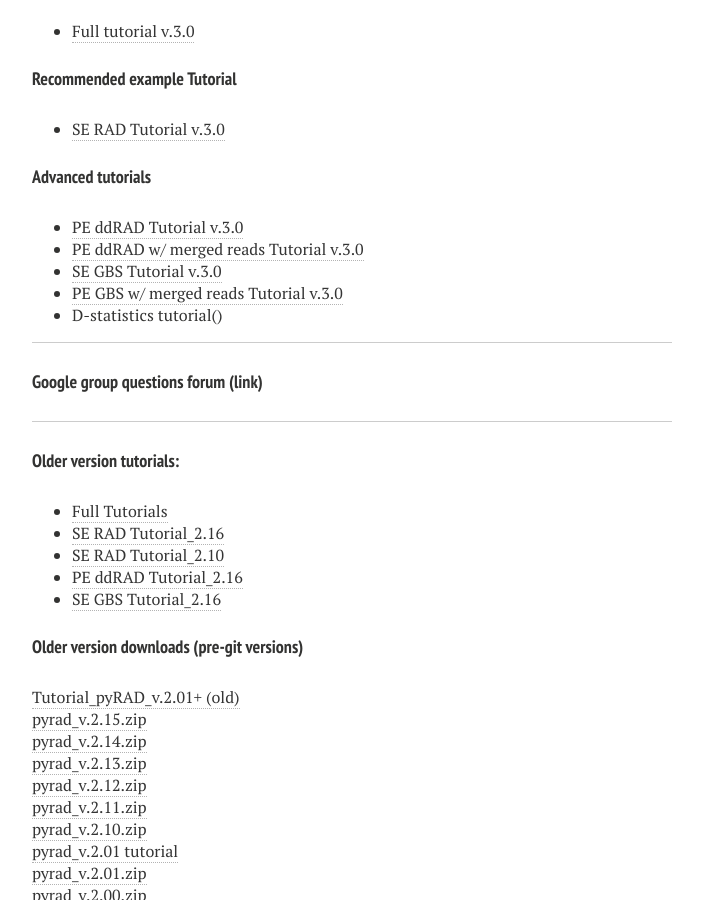
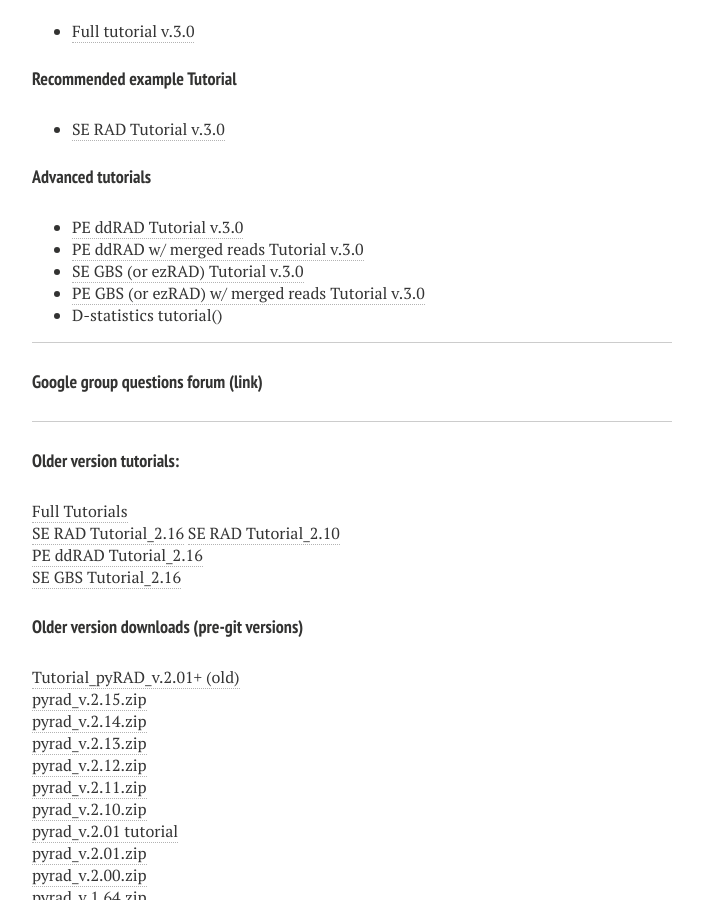
Before and after one commit to dereneaton/dereneaton.github.io, a Jekyll site: the page built from pyrad.md, in a window 1280 px wide and 900 px high, scrolled down 966 px. Shown: the whole window, without its empty margins (288-991 px from the left). Built offline with Jekyll 4.4.1, drawn with Linux system fonts in a browser that asks for light colours; Markdown is read by kramdown in place of the engine named in the settings.

Commit message:
added ezRAD plug

```diff
--- a/pyrad.md
+++ b/pyrad.md
@@ -34,8 +34,8 @@ _pyRAD_ can analyze RAD, ddRAD, GBS, paired-end ddRAD and paired-end GBS data se
 #### Advanced tutorials
 +  [PE ddRAD Tutorial v.3.0](http://nbviewer.ipython.org/gist/dereneaton/dc6241083c912519064e/tutorial_pairddRAD_3.0.ipynb)
 +  [PE ddRAD w/ merged reads Tutorial v.3.0](http://nbviewer.ipython.org/gist/dereneaton/dc6241083c912519064e/tutorial_pairddRAD_3.0-merged.ipynb)
-+  [SE GBS Tutorial v.3.0](http://nbviewer.ipython.org/gist/dereneaton/9d12ff5ab6584c5ceafa/tutorial_GBS_3.0.ipynb)
-+  [PE GBS w/ merged reads Tutorial v.3.0](http://nbviewer.ipython.org/gist/dereneaton/1f661bfb205b644086cc/PE-GBS_empirical.ipynb)
++  [SE GBS (or ezRAD) Tutorial v.3.0](http://nbviewer.ipython.org/gist/dereneaton/9d12ff5ab6584c5ceafa/tutorial_GBS_3.0.ipynb)
++  [PE GBS (or ezRAD) w/ merged reads Tutorial v.3.0](http://nbviewer.ipython.org/gist/dereneaton/1f661bfb205b644086cc/PE-GBS_empirical.ipynb)
 +  D-statistics tutorial()
 
 --------------------------
@@ -45,11 +45,11 @@ _pyRAD_ can analyze RAD, ddRAD, GBS, paired-end ddRAD and paired-end GBS data se
 ---------------------------
 
 #### Older version tutorials:
-+  [Full Tutorials](http://nbviewer.ipython.org/gist/dereneaton/af9548ea0e94bff99aa0)
-+  [SE RAD Tutorial_2.16](http://nbviewer.ipython.org/gist/dereneaton/1f661bfb205b644086cc)
-+  [SE RAD Tutorial_2.10](http://nbviewer.ipython.org/gist/dereneaton/1f661bfb205b644086cc/pyRAD_v.2.10.ipynb)
-+  [PE ddRAD Tutorial_2.16](http://nbviewer.ipython.org/gist/dereneaton/1f661bfb205b644086cc/tutorial_RAD.ipynb)
-+  [SE GBS Tutorial_2.16](http://nbviewer.ipython.org/gist/dereneaton/9d12ff5ab6584c5ceafa/tutorial_GBS_2.16.ipynb)
+[Full Tutorials](http://nbviewer.ipython.org/gist/dereneaton/af9548ea0e94bff99aa0)
+[SE RAD Tutorial_2.16](http://nbviewer.ipython.org/gist/dereneaton/1f661bfb205b644086cc)
+[SE RAD Tutorial_2.10](http://nbviewer.ipython.org/gist/dereneaton/1f661bfb205b644086cc/pyRAD_v.2.10.ipynb)
+[PE ddRAD Tutorial_2.16](http://nbviewer.ipython.org/gist/dereneaton/1f661bfb205b644086cc/tutorial_RAD.ipynb)
+[SE GBS Tutorial_2.16](http://nbviewer.ipython.org/gist/dereneaton/9d12ff5ab6584c5ceafa/tutorial_GBS_2.16.ipynb)
 
 #### Older version downloads (pre-git versions)
 [Tutorial\_pyRAD\_v.2.01+ (old)](/tutorial/pyrad_v.2.1/)
```
